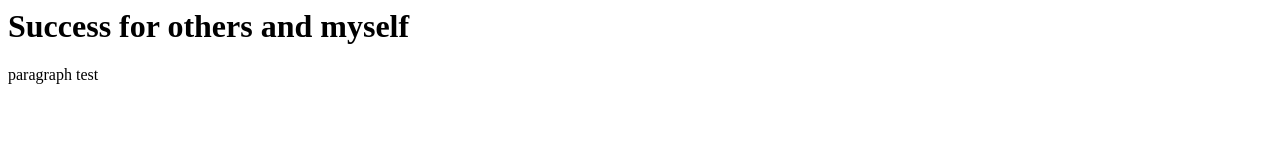
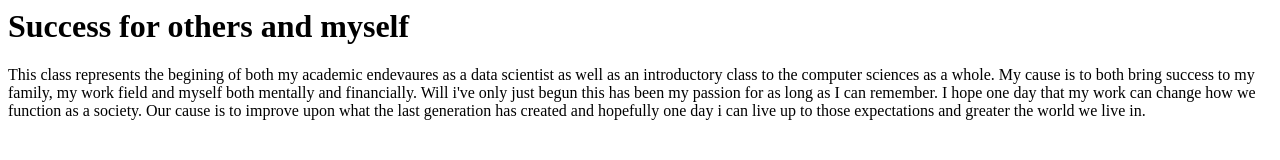
Before and after one commit to maxsteele2314/steeeeele, a plain HTML site: page index.html in a window 1280 px wide. Drawn offline with Linux system fonts and the light colour scheme.

Commit message:
paragraph cause complete
cause

```diff
--- a/index.html
+++ b/index.html
@@ -4,7 +4,11 @@
   </h1>
 
   <p>
-   paragraph test
+   This class represents the begining of both my academic endevaures as a data scientist as well as an introductory class to the
+    computer sciences as a whole. My cause is to both bring success to my family, my work field and myself both mentally
+    and financially. Will i've only just begun this has been my passion for as long as I can remember. I hope one day that my work can
+    change how we function as a society. Our cause is to improve upon what the last generation has created and hopefully one day i can
+    live up to those expectations and greater the world we live in.
   </p>
 
 
```
